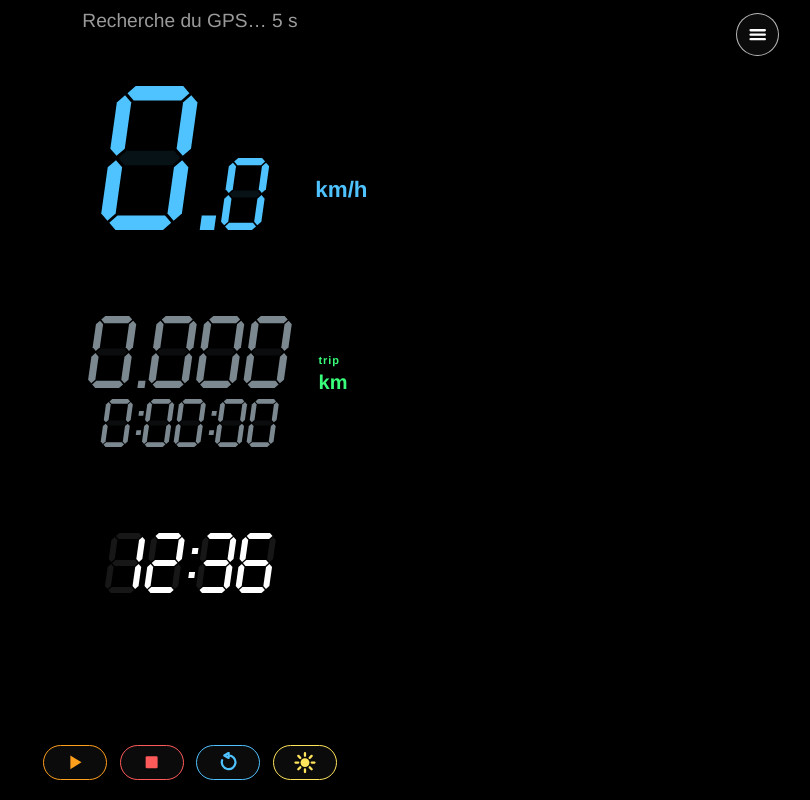
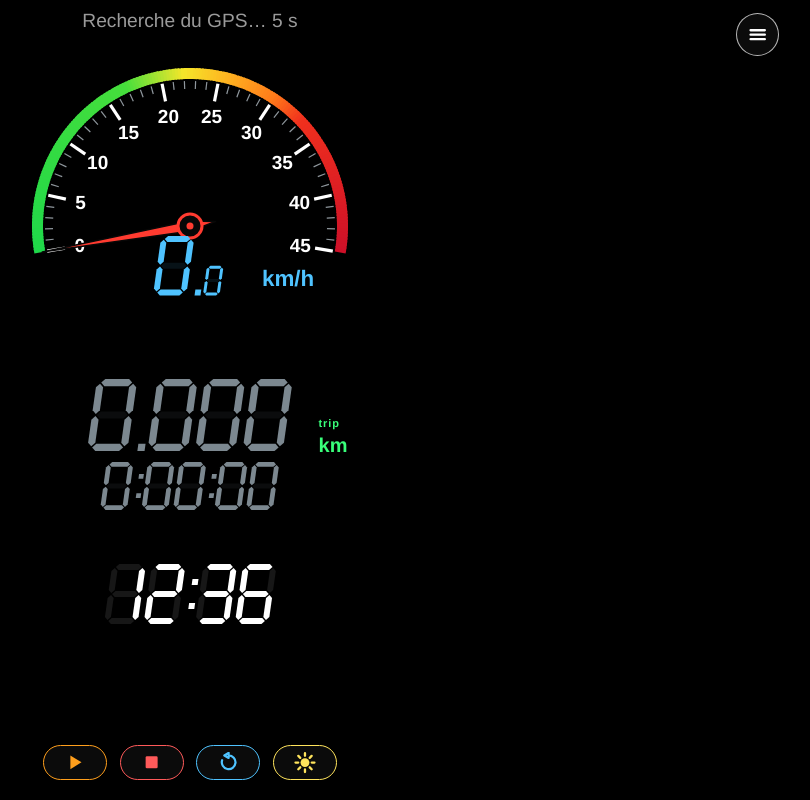
Before and after one commit to wiztiti/odom, a plain HTML site: page index.html in a window 1280 px wide. Shown: the whole page, without its empty margins (450-1260 px from the left). Drawn offline with Linux system fonts and the light colour scheme.

Commit message:
Enhance gauge styling and speed display logic
Added new CSS variable for fine gauge styling and updated the speed gauge display logic.

```diff
--- a/index.html
+++ b/index.html
@@ -27,7 +27,7 @@
     --panel-clock:#FFF3BF;   /*   jaune très clair */
     --sp-h:min(29vw,18vh);   /* hauteur des chiffres de la vitesse */
     --dim:#9a9a9a;
-    --dial-bg:#070707; --dial-ink:#FFFFFF; --dial-rim:#3c3c3c; --lubber:#FF3B30;   /* compas du bateau */
+    --dial-bg:#070707; --dial-ink:#FFFFFF; --dial-rim:#3c3c3c; --lubber:#FF3B30; --g-fine:#8f979d;   /* compas du bateau */
   }
   [hidden]{display:none!important}
   html,body{height:100%;margin:0;background:var(--bg);color:var(--time)}
@@ -89,6 +89,23 @@
   #app.idle #km,#app.idle #ride,#app.idle #fuel{color:var(--paused)}   /* arrêté : compteurs en gris, la vitesse reste en couleur */
   #speed{cursor:pointer}
 
+  /* Compteur à aiguille (vélo) : arc gradué de 0 à 60 km/h, vitesse numérique au centre, sous l'axe de l'aiguille */
+  #app:not(.boat){--GW:min(94vw,420px,45vh);--sp-h:calc(var(--GW) * .165)}
+  #app:not(.boat) #topBlock{--panel:var(--panel-speed);display:flex;justify-content:center;height:calc(var(--GW) * .75)}
+  #gauge{display:none}
+  #app:not(.boat) #gauge{display:block;width:var(--GW);height:100%;overflow:visible}
+  #app:not(.boat) #rowSpeed{position:absolute;left:0;right:0;top:67.4%;width:100%}
+  #app:not(.boat) #rowSpeed::before{display:none}
+  #gBand path{fill:none;stroke-width:11}
+  #app.sun #gBand{filter:brightness(.8) saturate(1.15)}   /* bande un peu plus sombre sur fond clair */
+  #gauge .t1{stroke:var(--g-fine);stroke-width:1.2}
+  #gauge .t5{stroke:var(--dial-ink);stroke-width:3.2}
+  #gauge .gn{fill:var(--dial-ink);font:700 19px ui-rounded,"SF Pro Rounded","Helvetica Neue",Arial,sans-serif;text-anchor:middle}
+  #gauge .nd{fill:var(--lubber);stroke:var(--dial-bg);stroke-width:1.5;stroke-linejoin:round}
+  #gauge .hub{fill:var(--dial-bg);stroke:var(--lubber);stroke-width:3}
+  #gauge .hubc{fill:var(--lubber)}
+  #gNeedle{transition:transform .35s ease-out}
+
   /* Mode soleil (appui sur l'heure) : trois cadrans clairs derrière les blocs, chiffres foncés.
      Les cadrans sont dessinés derrière le contenu : aucun affichage ne bouge. */
   .panel{position:relative;isolation:isolate}
@@ -101,7 +118,7 @@
   #app.sun #toast{background:#fff;color:#000;border-color:#000}
   .trip{--panel:var(--panel-trip)}
   .clock{--panel:var(--panel-clock);cursor:pointer}
-  #app.sun{--dial-bg:#FFFBEB;--dial-ink:#101010;--dial-rim:#6b5a20;--lubber:#C4001A;--speed:#0A2F55;--km:#0B4A1F;--ride:#7A1060;--time:#101010;--cap:#4A3A00;--fuel:#8A3F00;--paused:#56626B}
+  #app.sun{--g-fine:#4d4a3a;--dial-bg:#FFFBEB;--dial-ink:#101010;--dial-rim:#6b5a20;--lubber:#C4001A;--speed:#0A2F55;--km:#0B4A1F;--ride:#7A1060;--time:#101010;--cap:#4A3A00;--fuel:#8A3F00;--paused:#56626B}
   #app.sun .seg .off{opacity:.045}
   #app.sun .clock::before{inset:-1.2vh 4vw -0.45vh}   /* cadran de l'heure un peu moins haut en bas, pour laisser la place aux boutons */
   #app.sun #hold{left:4vw;right:4vw;top:-2.4vh;bottom:-2.4vh;border-radius:24px;background:var(--panel-trip)}
@@ -306,10 +323,11 @@
   <div id="status" role="status">Recherche du GPS…</div>
 
   <main id="app">
-    <div id="topBlock" class="scr">
+    <div id="topBlock" class="scr panel">
+      <svg id="gauge" viewBox="20 24 360 270" role="img" aria-label="Compteur de vitesse"></svg>
       <svg id="dial" viewBox="0 0 400 400" role="img" aria-label="Compas" aria-hidden="false"></svg>
       <svg id="dialHd" class="seg" role="img" aria-label="Cap en degrés"></svg>
-      <section class="row panel scr" id="rowSpeed">
+      <section class="row scr" id="rowSpeed">
         <svg id="speed" class="num seg" role="img" aria-label="Vitesse"></svg>
         <span id="u1" class="side" aria-label="Unité">km/h</span>
       </section>
@@ -614,7 +632,45 @@
   function fmtRideBoat(ms){ var m = Math.floor(ms / 60000); return pad2(Math.floor(m / 60)) + ':' + pad2(m % 60); }   // bateau : hh:mm
   function showRide(){ setSeg(elRide, act === 'boat' ? fmtRideBoat(rideMs) : fmtRide(rideMs)); }
   // Vitesse : mesurée en km/h en interne, convertie en nœuds à l'affichage (1 kn = 1,852 km/h)
-  function showSpeed(){ setSeg(elSpeed, fmtSpeed(unit === 'nm' ? lastKmh / 1.852 : lastKmh), true); }
+  function showSpeed(){ setSeg(elSpeed, fmtSpeed(unit === 'nm' ? lastKmh / 1.852 : lastKmh), true); setGauge(lastKmh); }
+  /* Compteur à aiguille : 0 à 45 km/h sur 200° (de 190° à -10°). Bande de couleur en dégradé : vert jusqu'à 22,
+     jaune puis orange de 22 à 30, rouge au-delà. L'aiguille glisse en douceur. */
+  var G_MAX = 45, G_A0 = 190, G_A1 = -10, elGauge = $('gauge'), gNeedle = null;
+  var G_STOPS = [[0,[31,216,74]],[17,[70,222,60]],[22,[245,230,42]],[26,[255,176,32]],[30,[255,122,26]],[33,[240,48,30]],[45,[205,16,40]]];   // km/h → couleur
+  function gColor(v){
+    var S = G_STOPS, i = 1;
+    while (i < S.length - 1 && v > S[i][0]) i++;
+    var a = S[i-1], b = S[i], t = Math.max(0, Math.min(1, (v - a[0]) / (b[0] - a[0])));
+    return 'rgb(' + [0,1,2].map(function(k){ return Math.round(a[1][k] + (b[1][k] - a[1][k]) * t); }).join(',') + ')';
+  }
+  function buildGauge(){
+    var cx = 200, cy = 196, R = 158, h = '';
+    function P(r, a){ var t = a * Math.PI / 180; return (cx + r * Math.cos(t)).toFixed(2) + ',' + (cy - r * Math.sin(t)).toFixed(2); }
+    function ang(v){ return G_A0 + (G_A1 - G_A0) * v / G_MAX; }
+    var Rb = R - 5.5, N = 180, i;
+    h += '<g id="gBand">';
+    for (i = 0; i < N; i++) {                       // 180 petits arcs de couleur : dégradé continu le long de la bande
+      var v0 = G_MAX * i / N, v1 = G_MAX * (i + 1) / N + 0.12;
+      h += '<path d="M' + P(Rb, ang(v0)) + ' A' + Rb + ',' + Rb + ' 0 0 1 ' + P(Rb, ang(Math.min(v1, G_MAX))) + '" stroke="' + gColor((v0 + v1) / 2) + '"/>';
+    }
+    h += '</g>';
+    for (var v = 0; v <= G_MAX; v++) {
+      var big = v % 5 === 0, l = big ? 18 : 8, a = ang(v);
+      var p0 = P(R - 13, a).split(','), p1 = P(R - 13 - l, a).split(',');
+      h += '<line class="' + (big ? 't5' : 't1') + '" x1="' + p0[0] + '" y1="' + p0[1] + '" x2="' + p1[0] + '" y2="' + p1[1] + '"/>';
+      if (big) { var q = P(R - 13 - l - 15, a).split(','); h += '<text class="gn" x="' + q[0] + '" y="' + (+q[1] + 6.5).toFixed(2) + '">' + v + '</text>'; }
+    }
+    h += '<g id="gNeedle" style="transform-origin:' + cx + 'px ' + cy + 'px"><polygon class="nd" points="' + cx + ',' + (cy - 5) + ' ' + (cx + R - 8) + ',' + cy + ' ' + cx + ',' + (cy + 5) + ' ' + (cx - 26) + ',' + cy + '"/></g>';
+    h += '<circle class="hub" cx="' + cx + '" cy="' + cy + '" r="12"/><circle class="hubc" cx="' + cx + '" cy="' + cy + '" r="3.5"/>';
+    elGauge.innerHTML = h;
+    gNeedle = $('gNeedle');
+  }
+  function setGauge(kmh){
+    if (!gNeedle) return;
+    var v = Math.max(0, Math.min(G_MAX, kmh));   // en butée au-delà de 45 km/h (la vitesse numérique continue)
+    gNeedle.style.transform = 'rotate(' + (-G_A0 + (G_A0 - G_A1) * v / G_MAX).toFixed(2) + 'deg)';
+  }
+  buildGauge();
   function applyUnit(){
     unit = act === 'boat' ? 'nm' : 'km';
     elU1.textContent = unit === 'nm' ? 'knots' : 'km/h';
```
